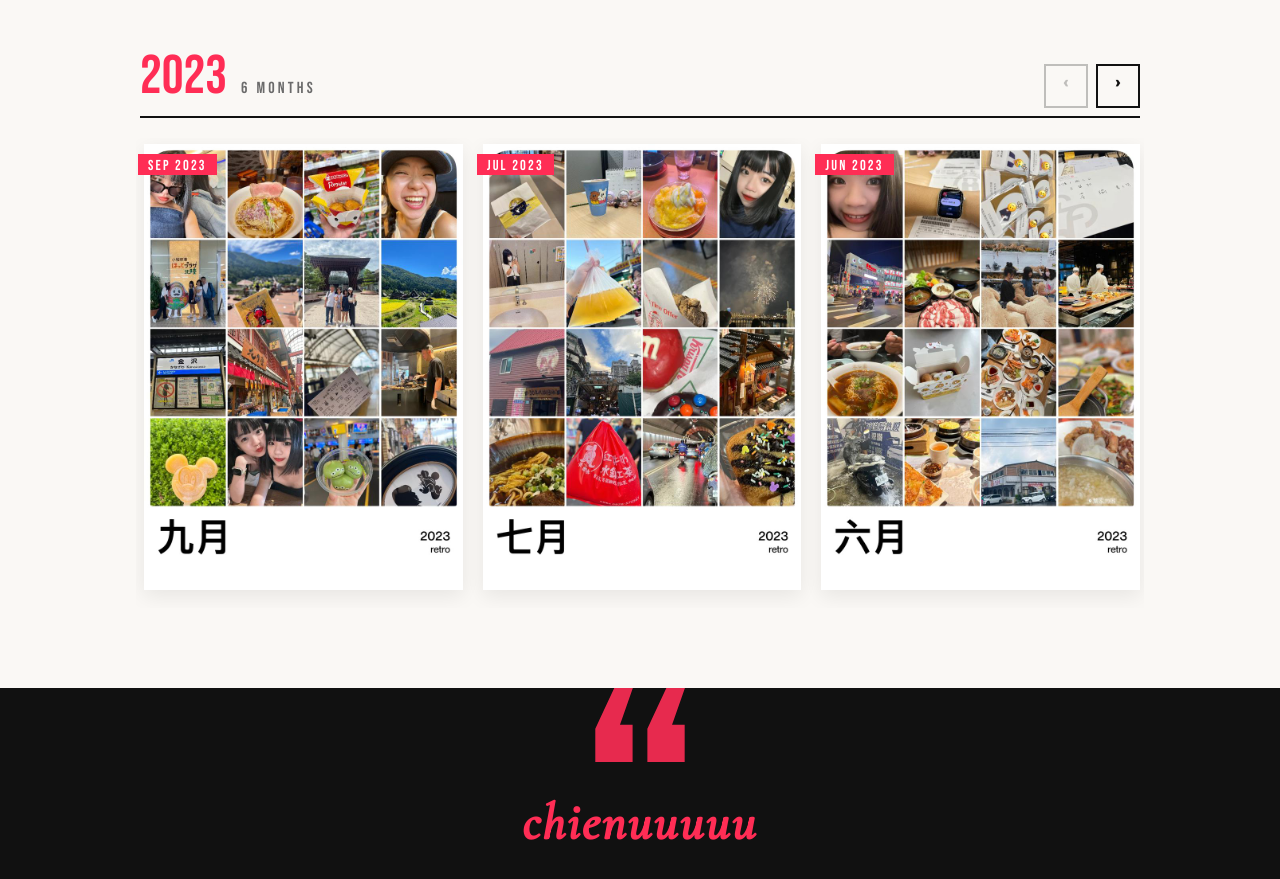
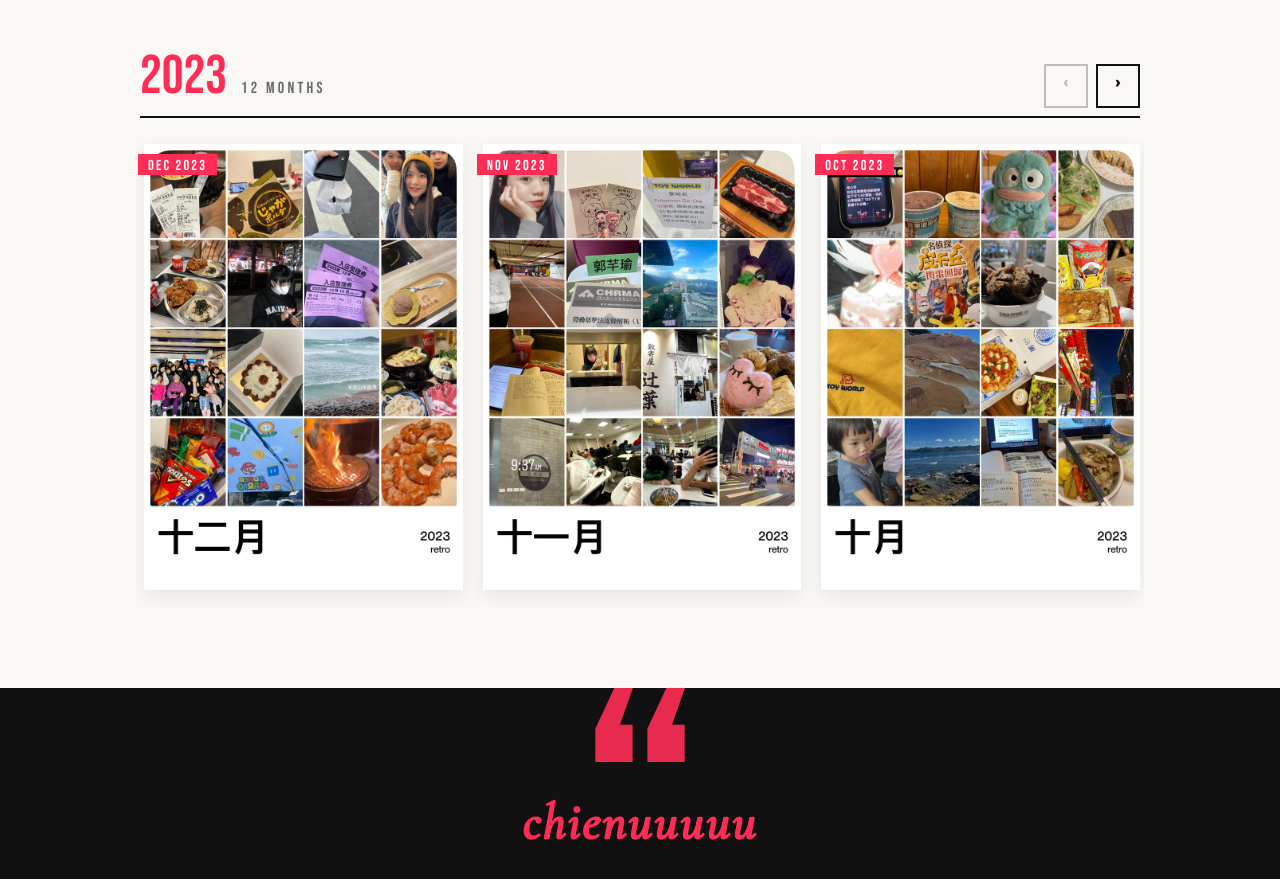
Before and after one commit to aaaaa910307-boop/aaaaa910307-boop.github.io, a plain HTML site: page index.html in a window 1280 px wide. Shown: the part 4220-5099 px from the top of the page. Drawn offline with nearby package versions, Linux system fonts and the light colour scheme.

Commit message:
Update index.html

```diff
--- a/index.html
+++ b/index.html
@@ -314,14 +314,20 @@
       </div>
     </div>
     <div class="year">
-      <header class="yh"><span class="y">2023</span><span class="c">6 MONTHS</span><span class="nav"><button class="pg prev" type="button" aria-label="2023 上一頁">‹</button><button class="pg next" type="button" aria-label="2023 下一頁">›</button></span></header>
+      <header class="yh"><span class="y">2023</span><span class="c">12 MONTHS</span><span class="nav"><button class="pg prev" type="button" aria-label="2023 上一頁">‹</button><button class="pg next" type="button" aria-label="2023 下一頁">›</button></span></header>
       <div class="dcards">
+        <button class="dc" type="button" data-full="dump/2023-12.jpg" aria-label="2023 年 十二月 的照片"><img src="dump/2023-12.jpg" alt="2023 年十二月的生活照片拼貼" loading="lazy" width="800" height="1120"><span>DEC 2023</span></button>
+        <button class="dc" type="button" data-full="dump/2023-11.jpg" aria-label="2023 年 十一月 的照片"><img src="dump/2023-11.jpg" alt="2023 年十一月的生活照片拼貼" loading="lazy" width="800" height="1120"><span>NOV 2023</span></button>
+        <button class="dc" type="button" data-full="dump/2023-10.jpg" aria-label="2023 年 十月 的照片"><img src="dump/2023-10.jpg" alt="2023 年十月的生活照片拼貼" loading="lazy" width="800" height="1120"><span>OCT 2023</span></button>
         <button class="dc" type="button" data-full="dump/2023-09.jpg" aria-label="2023 年 九月 的照片"><img src="dump/2023-09.jpg" alt="2023 年九月的生活照片拼貼" loading="lazy" width="800" height="1120"><span>SEP 2023</span></button>
+        <button class="dc" type="button" data-full="dump/2023-08.jpg" aria-label="2023 年 八月 的照片"><img src="dump/2023-08.jpg" alt="2023 年八月的生活照片拼貼" loading="lazy" width="800" height="1120"><span>AUG 2023</span></button>
         <button class="dc" type="button" data-full="dump/2023-07.jpg" aria-label="2023 年 七月 的照片"><img src="dump/2023-07.jpg" alt="2023 年七月的生活照片拼貼" loading="lazy" width="800" height="1120"><span>JUL 2023</span></button>
         <button class="dc" type="button" data-full="dump/2023-06.jpg" aria-label="2023 年 六月 的照片"><img src="dump/2023-06.jpg" alt="2023 年六月的生活照片拼貼" loading="lazy" width="800" height="1120"><span>JUN 2023</span></button>
         <button class="dc" type="button" data-full="dump/2023-05.jpg" aria-label="2023 年 五月 的照片"><img src="dump/2023-05.jpg" alt="2023 年五月的生活照片拼貼" loading="lazy" width="800" height="1120"><span>MAY 2023</span></button>
         <button class="dc" type="button" data-full="dump/2023-04.jpg" aria-label="2023 年 四月 的照片"><img src="dump/2023-04.jpg" alt="2023 年四月的生活照片拼貼" loading="lazy" width="800" height="1120"><span>APR 2023</span></button>
         <button class="dc" type="button" data-full="dump/2023-03.jpg" aria-label="2023 年 三月 的照片"><img src="dump/2023-03.jpg" alt="2023 年三月的生活照片拼貼" loading="lazy" width="800" height="1120"><span>MAR 2023</span></button>
+        <button class="dc" type="button" data-full="dump/2023-02.jpg" aria-label="2023 年 二月 的照片"><img src="dump/2023-02.jpg" alt="2023 年二月的生活照片拼貼" loading="lazy" width="800" height="1120"><span>FEB 2023</span></button>
+        <button class="dc" type="button" data-full="dump/2023-01.jpg" aria-label="2023 年 一月 的照片"><img src="dump/2023-01.jpg" alt="2023 年一月的生活照片拼貼" loading="lazy" width="800" height="1120"><span>JAN 2023</span></button>
       </div>
     </div>
   </section>
```
